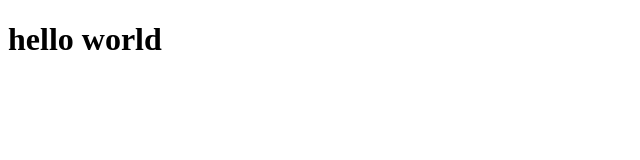
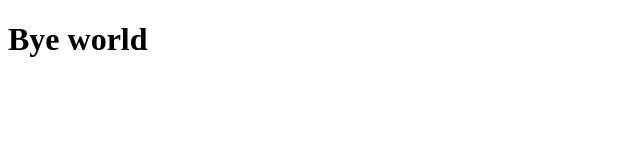
Before and after one commit to abimelsbk/dotslash, a plain HTML site: page index.html in a window 1280 px wide. Shown: the whole page, without its empty margins (0-640 px from the left). Drawn offline with Linux system fonts and the light colour scheme.

Commit message:
bye world

```diff
--- a/index.html
+++ b/index.html
@@ -6,6 +6,6 @@
     <title>static web app</title>
 </head>
 <body>
-    <h1>hello world</h1>
+    <h1>Bye world</h1>
 </body>
 </html>
```
